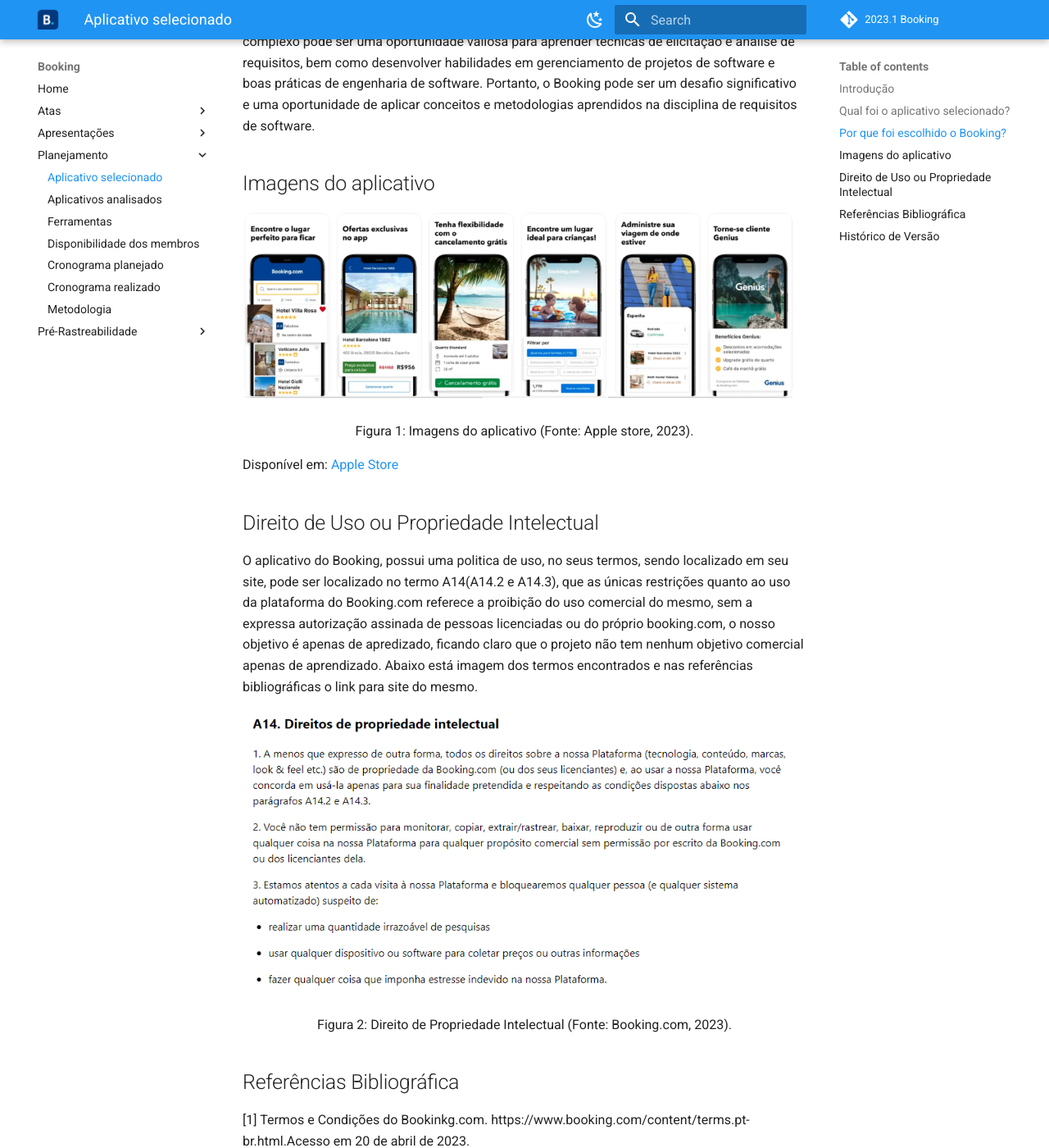
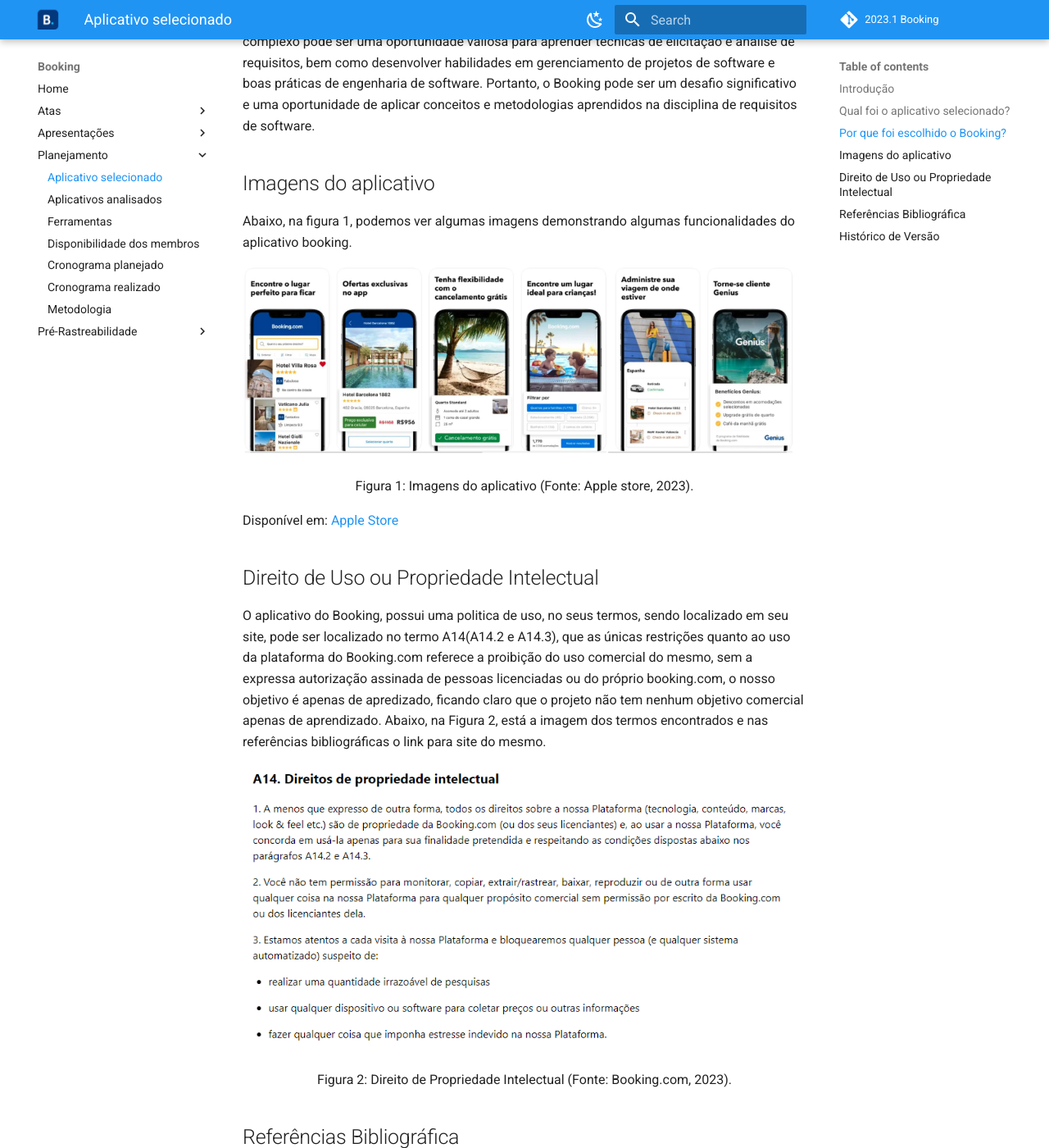
Before and after one commit to Requisitos-de-Software/2023.1-Booking, an MkDocs documentation site: the page built from docs/planejamento/aplicativoSelecionado.md, in a window 1280 px wide and 1400 px high, scrolled down 656 px. Shown: the whole window at 82% size. Built offline with MkDocs 1.6.1 and Material for MkDocs 9.7.7, drawn with Linux system fonts in a browser that asks for light colours; comment, search, counter and statistics services are not loaded.

Commit message:
34-Adicionando chamamento em texto para imagens

```diff
--- a/docs/planejamento/aplicativoSelecionado.md
+++ b/docs/planejamento/aplicativoSelecionado.md
@@ -12,6 +12,8 @@
 
 ## Imagens do aplicativo
 
+Abaixo, na figura 1, podemos ver algumas imagens demonstrando algumas funcionalidades do aplicativo booking.
+
 ![Imagens do aplicativo Booking](../assets/appSelecionado/imagensBooking.jpg)
 
 <div style="text-align: center">
@@ -22,7 +24,7 @@
 
 ## Direito de Uso ou Propriedade Intelectual
 
-O aplicativo do Booking, possui uma politica de uso, no seus termos, sendo localizado em seu site, pode ser localizado no termo A14(A14.2 e A14.3), que  as únicas restrições quanto ao uso da plataforma do Booking.com referece a proibição do uso comercial do mesmo, sem a expressa autorização assinada de pessoas licenciadas ou do próprio booking.com, o nosso objetivo é apenas de apredizado, ficando claro que o projeto não tem nenhum objetivo comercial apenas de aprendizado. Abaixo está imagem dos termos encontrados e nas referências bibliográficas o link para site do mesmo.
+O aplicativo do Booking, possui uma politica de uso, no seus termos, sendo localizado em seu site, pode ser localizado no termo A14(A14.2 e A14.3), que  as únicas restrições quanto ao uso da plataforma do Booking.com referece a proibição do uso comercial do mesmo, sem a expressa autorização assinada de pessoas licenciadas ou do próprio booking.com, o nosso objetivo é apenas de apredizado, ficando claro que o projeto não tem nenhum objetivo comercial apenas de aprendizado. Abaixo, na Figura 2, está a imagem dos termos encontrados e nas referências bibliográficas o link para site do mesmo.
 
 ![1682005235388](image/aplicativoSelecionado/1682005235388.png)
 
```
